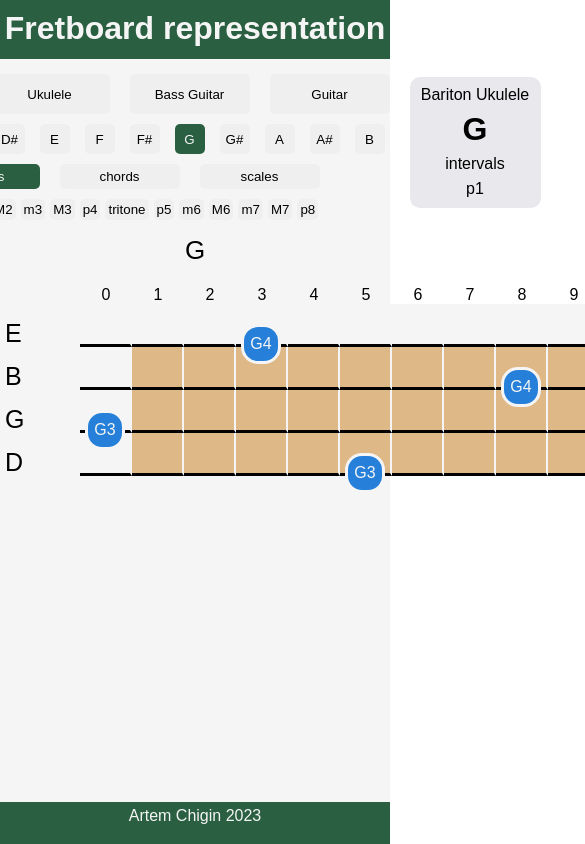
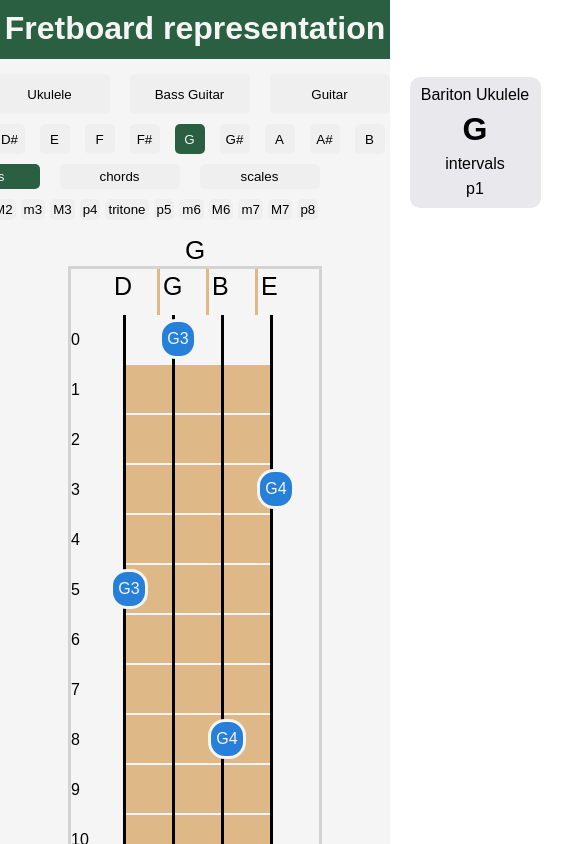
Before and after one commit to artem-chigin/fretboard-map, a React (Create React App) app: page / in a window 390 px wide. Shown: the top 844 px of the page, 585 px wide, since content can reach past the window. Built offline with nearby package versions, Linux system fonts and the light colour scheme.

Commit message:
return css from react components to index.css

```diff
--- a/src/components-for-render/display-instrument.js
+++ b/src/components-for-render/display-instrument.js
@@ -4,55 +4,36 @@ function DisplayInstrument({instrument, rootNote, isMobile}) {
 
     if (isMobile === false) {
         return (
-            <div className="inner-instrument-container"
-                style={{display: "flex"}}>
-                <div className="fretboard"
-                    style={{margin: "20px auto 0px auto"}}>
+            <div className="inner-instrument-container">
+                <div className="fretboard">
                     <FretNumbers fretNumbers={instrument.numberOfNotes}/>
                     <FretBoard
                         fretboard={instrument.instrumentRepresentation}
                         rootNote={rootNote}/>
                 </div>
             </div>
-        )
-        } else {
-            return (
-            <VerticalFretBoard
-            fretboard={instrument.instrumentRepresentation}
-            rootNote={rootNote}/>)
+            )
         }
-
 }
 
 function FretNumbers({fretNumbers}) {
-    const fretNubersStyle = {
-        minWidth: "52px",
-        display: "inline-block",
-        textAlign: "center"}
+    // const fretNubersStyle = {
+    //     minWidth: "52px",
+    //     display: "inline-block",
+    //     textAlign: "center"}
     const numbers = Array.from(Array(fretNumbers + 1).keys()).map((number, index) =>
         <div
             key={"fretnum" + index}
-            style={fretNubersStyle}>{number}</div>);
+            className={"fretNumContainer"}>{number}</div>);
     return <div
-                className='fretNumbers'
-                style={{display: "flex", justifyContent: "end"}}>{numbers}</div>
+                className='fretNumbers'>{numbers}</div>
 
 };
 
 
 function Note({note, noteIndex, stringIndex, rootNote, isVertical}) {
     const noteStyle = {
-        display: "flex",
-        alignItems: "center",
-        justifyContent: "center",
-        width: "32px",
-        height: "32px",
-        borderRadius: "16px",
-        color: "whitesmoke",
         backgroundColor: noteColors[note.noteName],
-        position: "relative",
-        top: "20px",
-        left: "0"
     };
 
     // const rootNoteStyle = {
@@ -63,51 +44,49 @@ function Note({note, noteIndex, stringIndex, rootNote, isVertical}) {
     //     border: "solid",
     //     position: "relative",
     //     top: "17px"
-
     // };
 
 
-    let currentNoteStyle = noteStyle;
+    // let currentNoteStyle = noteStyle;
     if (rootNote === note.noteName) {
-        currentNoteStyle.width = "34px";
-        currentNoteStyle.height = "34px";
-        currentNoteStyle.borderRadius = "17px";
-        currentNoteStyle.border = "solid"
+        noteStyle.widht = "34px";
+        noteStyle.height = "34px";
+        noteStyle.borderRadius = "17px";
+        noteStyle.border = "solid";
+        // noteStyle.top = "17px";
     };
 
-    const noteContainerStyle = {
-        display: "flex",
-        justifyContent: "center",
-        alignItems: "center",
-        minWidth: "50px",
-        minHeight: "40px",
-        borderRight: "solid whitesmoke 2px",
-        borderBottom: "solid black",
-    }
-    const verticalNoteContainerStyle = {
-        minWidth: "50px",
-        minHeight: "75px",
-        borderBottom: "solid whitesmoke 2px",
-        borderRight: "solid black",
-        border: "solid"
-    }
+    // const noteContainerStyle = {
+    //     display: "flex",
+    //     justifyContent: "center",
+    //     alignItems: "center",
+    //     minWidth: "50px",
+    //     minHeight: "40px",
+    //     borderRight: "solid whitesmoke 2px",
+    //     borderBottom: "solid black",
+    // }
+    // const verticalNoteContainerStyle = {
+    //     minWidth: "50px",
+    //     minHeight: "75px",
+    //     borderBottom: "solid whitesmoke 2px",
+    //     borderRight: "solid black",
+    //     border: "solid"
+    // }
 
-    let currentContainerStyle = noteContainerStyle;
-    if (isVertical) {
-        currentContainerStyle = verticalNoteContainerStyle;
-        currentNoteStyle.top = "0";
-        currentNoteStyle.left = "25px";
-        // console.log(currentNoteStyle);
-    }
+    // let currentContainerStyle = noteContainerStyle;
+    // if (isVertical) {
+    //     currentContainerStyle = verticalNoteContainerStyle;
+    //     currentNoteStyle.top = "0";
+    //     currentNoteStyle.left = "25px";
+    //     // console.log(currentNoteStyle);
+    // }
 
     return (
         <div id={"string" + stringIndex + "note" + noteIndex}
-            className="noteContainer"
-            style={currentContainerStyle}
-            >
+            className="noteContainer">
             <div className='note'
                 visibility={note.visibility}
-                style={currentNoteStyle}>{note.noteName + note.octave}</div>
+                style={noteStyle}>{note.noteName + note.octave}</div>
         </div>
     )
 }
@@ -121,7 +100,7 @@ function InstrumentString({notesArray, stringIndex, openStringKey, rootNote}) {
         stringIndex={stringIndex}
         rootNote={rootNote}
         key={"note" + index}/>);
-    return <div id={"string" + stringIndex} style={{display: "flex"}} className="string"><div className="open-string">{openStringKey}</div>{stringNotesArray}</div>
+    return <div id={"string" + stringIndex}  className="string"><div className="open-string">{openStringKey}</div>{stringNotesArray}</div>
 }
 
 function FretBoard({fretboard, rootNote}) {
@@ -133,45 +112,42 @@ function FretBoard({fretboard, rootNote}) {
         key={"string" + index}
         rootNote={rootNote}/>);
     return <div
-                className='neck'
-                style={{backgroundColor: "burlywood"}}>{resultBoard}</div>
+                className='neck'>{resultBoard}</div>
 }
 
-function Fret({notesArray, fretIndex, openStringKey, rootNote}) {
-    const fretNotes = notesArray.map((element, index) =>
-    <Note
-        note={element}
-        noteIndex={index}
-        stringIndex={fretIndex}
-        rootNote={rootNote}
-        key={"vert_note" + index}
-        style={{border: "solid"}}
-        isVertical={true}
-        />)
-    return <div id={"fret" + fretIndex} className="fret">{fretNotes}</div>
-}
+// function Fret({notesArray, fretIndex, openStringKey, rootNote}) {
+//     const fretNotes = notesArray.map((element, index) =>
+//     <Note
+//         note={element}
+//         noteIndex={index}
+//         stringIndex={fretIndex}
+//         rootNote={rootNote}
+//         key={"vert_note" + index}
+//         style={{border: "solid"}}
+//         isVertical={true}
+//         />)
+//     return <div id={"fret" + fretIndex} className="fret">{fretNotes}</div>
+// }
 
-function VerticalFretBoard({fretboard, rootNote}) {
-    // const fretboard = instrument.instrumentRepresentation;
-    const numberOfNotes = fretboard[0].length;
-    const numberOfStrings = fretboard.length;
-    let verticalBoard = [];
-    for (let noteNumber=0; noteNumber < numberOfNotes; noteNumber++) {
-        let fret = []
-            for (let stringNumber=numberOfStrings - 1; stringNumber >= 0; stringNumber--) {
-                fret.push(fretboard[stringNumber][noteNumber]);
-            }
-        verticalBoard.push(fret);
-    }
-    // console.log(verticalBoard);
-    const resultVerticalBoard = verticalBoard.map((fret, index) =>
-    <Fret
-    notesArray={fret}
-    fretIndex={index}
-    rootNote={rootNote}
-    key={index}/>);
-    return <div className='vertical-neck'>{resultVerticalBoard}</div>;
+// function VerticalFretBoard({fretboard, rootNote}) {
+//     const numberOfNotes = fretboard[0].length;
+//     const numberOfStrings = fretboard.length;
+//     let verticalBoard = [];
+//     for (let noteNumber=0; noteNumber < numberOfNotes; noteNumber++) {
+//         let fret = []
+//             for (let stringNumber=numberOfStrings - 1; stringNumber >= 0; stringNumber--) {
+//                 fret.push(fretboard[stringNumber][noteNumber]);
+//             }
+//         verticalBoard.push(fret);
+//     }
+//     const resultVerticalBoard = verticalBoard.map((fret, index) =>
+//     <Fret
+//     notesArray={fret}
+//     fretIndex={index}
+//     rootNote={rootNote}
+//     key={index}/>);
+//     return <div className='vertical-neck'>{resultVerticalBoard}</div>;
 
-}
+// }
 
 export default DisplayInstrument
--- a/src/index.css
+++ b/src/index.css
@@ -69,26 +69,117 @@ footer {
     text-align: center;
 }
 
+.inner-instrument-container {
+    display: flex;
+}
+
+.fretboard {
+    margin: 20px auto 0px auto;
+}
+
+.fretNumContainer {
+    min-width: 52px;
+    display: inline-block;
+    text-align: center;
+}
+
+.fretNumbers {
+    display: flex;
+    justify-content: flex-end;
+}
+
+.note {
+    display: flex;
+    align-items: center;
+    justify-content: center;
+    width: 32px;
+    height: 32px;
+    border-radius: 16px;
+    color: whitesmoke;
+    position: relative;
+    top: 20px;
+}
+
+.noteContainer {
+        display: flex;
+        justify-content: center;
+        align-items: center;
+        min-width: 50px;
+        min-height: 40px;
+        border-right: solid whitesmoke 2px;
+        border-bottom: solid black;
+}
+
+.string {
+    display: flex;
+    background-color: burlywood;
+}
+
+.open-string {
+    position: relative;
+    top: 15px;
+    border: none;
+    font-size: 25px;
+    width: 75px;
+}
+
+.neck {
+    /* background-color: burlywood; */
+}
+
 @media screen and (max-width: 650px) {
-    /* .neck {
-        width: 100px;
+    .fretboard {
         display: flex;
         flex-direction: row;
-        flex-wrap: wrap;
-        border: blue solid;
-    } */
-    /* .instrument-container {
+        border: solid lightgrey;
+        margin: 0 auto;
+    }
+    .fretNumbers {
+        flex-direction: column;
+        align-items: flex-end;
+    }
+    .neck {
         display: flex;
-        justify-content: center;
+        flex-direction: row-reverse;
     }
-    .inner-instrument-container {
-        rotate: 90deg;
-        min-height: 500px;
-        border: solid red 10px;
+    .string {
+        flex-direction: column;
+        background-color: burlywood;
+        border-left: solid;
+
     }
+
+    .open-string {
+        /* min-width: 40px; */
+        width: 40px;
+        height: 40px;
+        /* margin-bottom: 30px; */
+        left: -15px;
+        top: 0;
+        border: solid whitesmoke
+    }
+    .noteContainer {
+        min-width: 40px;
+        min-height: 50px;
+        border: none;
+        box-sizing: border-box;
+        border-bottom: whitesmoke solid 2px;
+    }
+
     .note {
-        rotate: 270deg;
-    } */
+        left: -20px;
+        top: 0;
+    }
+
+    .fretNumContainer {
+        display: flex;
+        /* justify-content: center; */
+        align-items: center;
+        height: 50px;
+        border: none;
+        /* justify-content: center; */
+        /* border: solid 1px; */
+    }
 }
 
 
@@ -123,13 +214,7 @@ footer {
     z-index: 0;
 } */
 
-.open-string {
-    position: relative;
-    top: 15px;
-    border: none;
-    font-size: 25px;
-    width: 75px;
-}
+
 
 [visibility="false"] {
     visibility: hidden;
```
Also changed, not shown: 1 other file (tests, documents, lock files or other folders).
